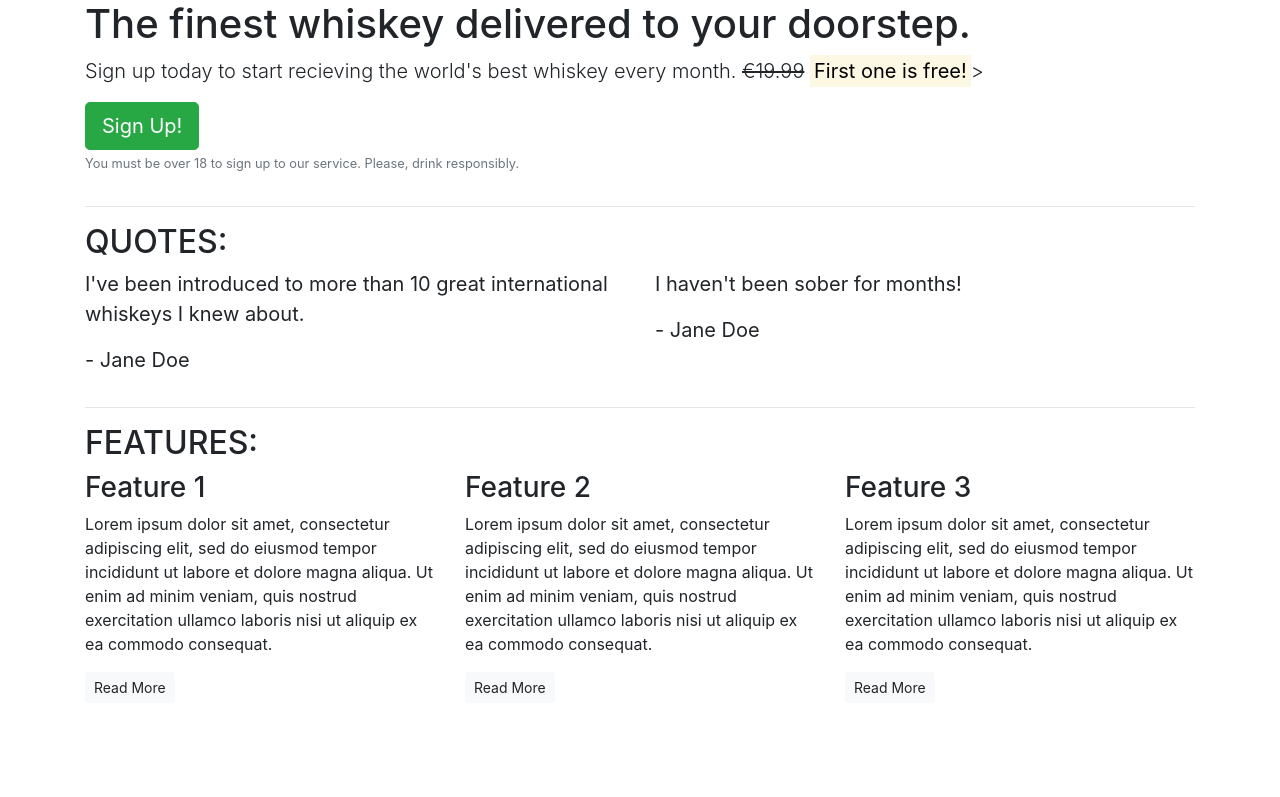
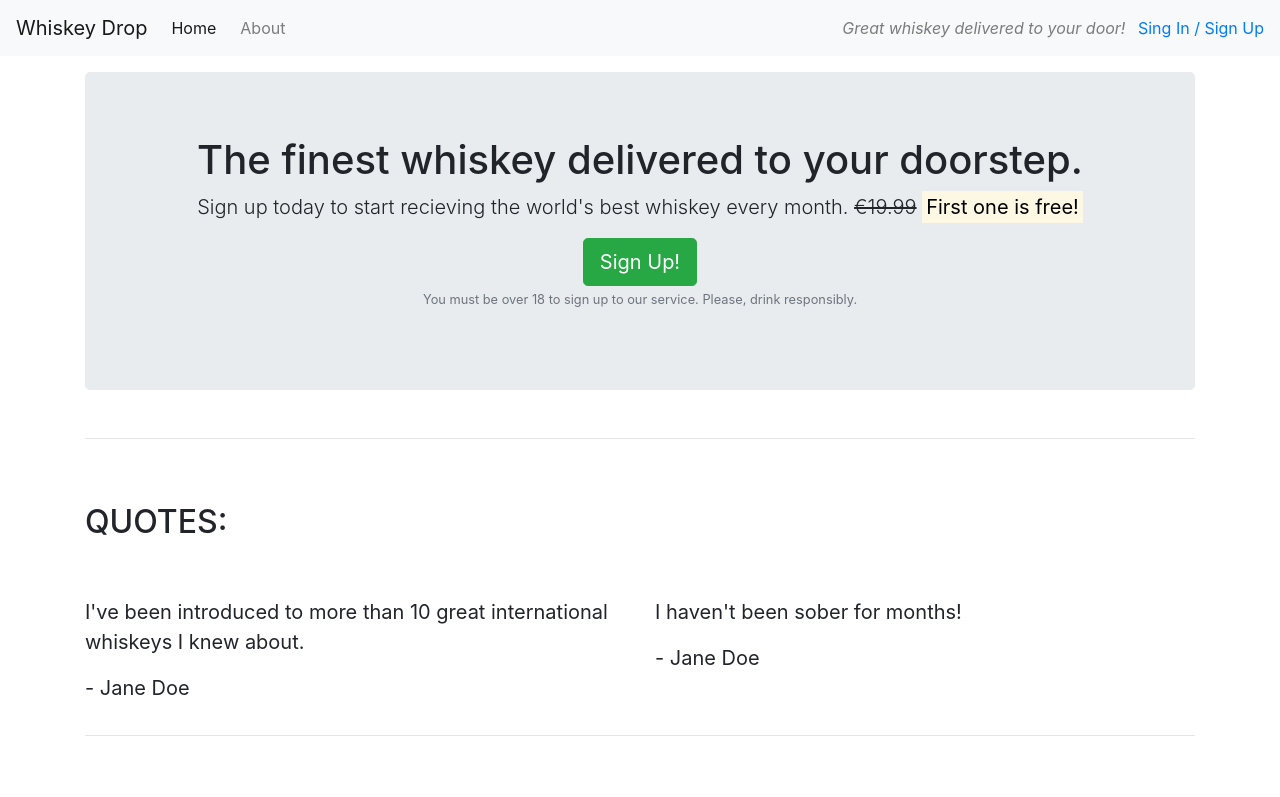
Before and after one commit to DilaraUcar/BT-project, a plain HTML site: page index.html in a window 1280 px wide. Shown: the top 797 px of the page. Drawn offline with nearby package versions, Linux system fonts and the light colour scheme.

Commit message:
Add some style to landing page using bootstrap and add navbar

```diff
--- a/index.html
+++ b/index.html
@@ -14,14 +14,28 @@
 </head>
 
 <body>
-    <article class="container">
+    <nav class="navbar navbar-light bg-light navbar-expand-sm">
+        <a href="/" class="navbar-brand">Whiskey Drop</a>
+        <ul class="navbar-nav mr-auto">
+            <li class="active nav-item mr-2"><a href="/" class="nav-link">Home</a></li>
+            <li class="nav-item mr-2"><a href="/about" class="nav-link">About</a></li>
+            <li class="nav-item mr-2 d-block d-sm-none"><a href="/login" class="nav-link">Sign In / Sign Up</a></li>
+        </ul>
+        <div class="d-none d-md-block">
+            <p class="navbar-text my-auto mr-2"><i>Great whiskey delivered to your door!</i></p>
+            <a href="/login">Sing In / Sign Up</a>
+        </div>
+    </nav>
+    <article class="container mt-3">
         <!-- Callout -->
         <div class="row">
             <div class="col-12">
-                <section class="callout">
+                <section class="callout jumbotron text-center">
                     <h1>The finest whiskey delivered to your doorstep.</h1>
                     <p class="lead">Sign up today to start recieving the world's best whiskey every month.
-                        <s>€19.99</s> <strong><mark>First one is free!</mark></strong>>
+                        <s class="d-none d-sm-inline">€19.99</s>
+                        <span class="d-inline d-sm-none"><br></span>
+                        <strong><mark>First one is free!</mark></strong>
                     </p>
                     <button class="btn btn-success btn-lg">Sign Up!</button>
                     <p class="text-muted"><small>You must be over 18 to sign up to our service. Please, drink
@@ -35,7 +49,7 @@
         <!-- Quotes -->
         <section class="quotes">
             <div class="row">
-                <div class="col-12">
+                <div class="col-12 my-5">
                     <h2 class="text-uppercase">Quotes:</h2>
                 </div>
             </div>
@@ -60,7 +74,7 @@
         <!-- Features -->
         <section class="features">
             <div class="row">
-                <div class="col-12">
+                <div class="col-12 my-5">
                     <h2 class="text-uppercase">Features:</h2>
                 </div>
             </div>
```
